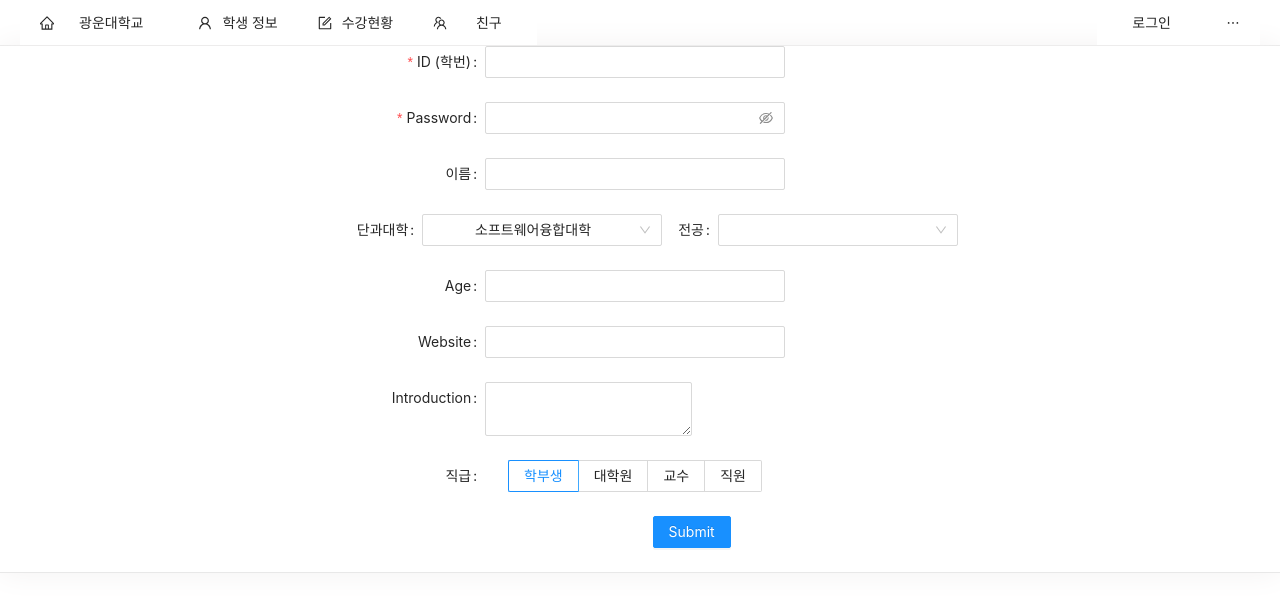
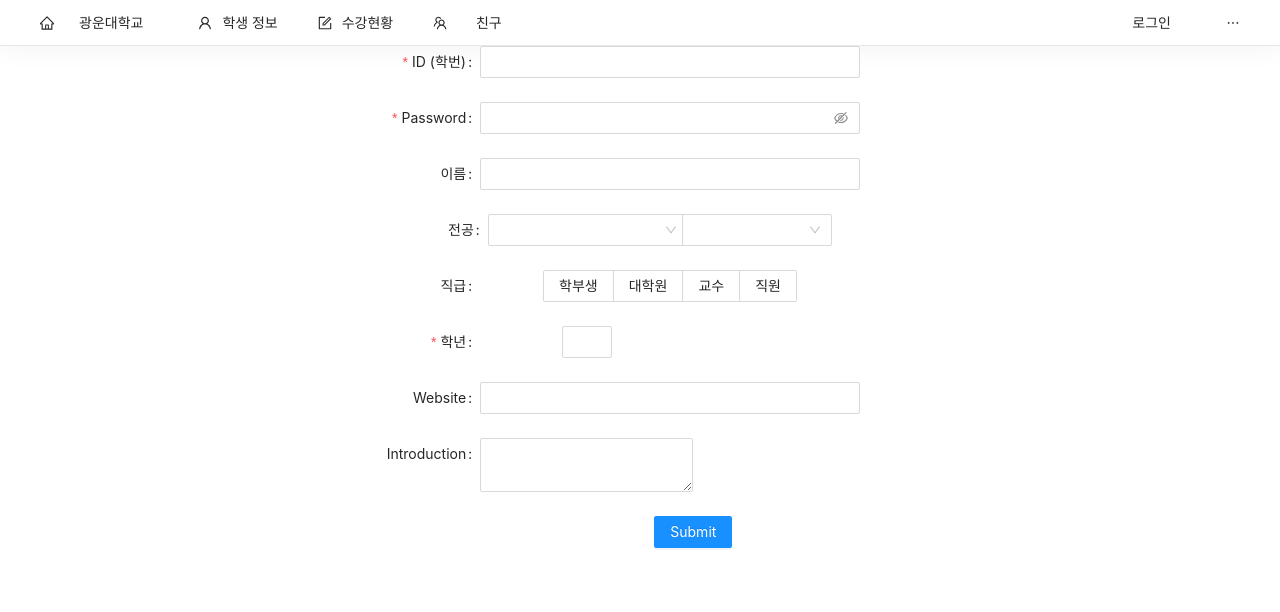
Before and after one commit to rnin9/db_application_2020_KW, a React app in the folder student_management/: page /register in a window 1280 px wide. Shown: the top 612 px of the page. Built offline with nearby package versions, Linux system fonts and the light colour scheme.

Commit message:
Register Page Data check

```diff
--- a/student_management/src/components/views/RegisterPage/RegisterPage.css
+++ b/student_management/src/components/views/RegisterPage/RegisterPage.css
@@ -1,19 +1,20 @@
 @import '~antd/dist/antd.css';
 
-.register{
-    padding: 0 20px;
-  border-bottom: solid 1px #e8e8e8;
-  overflow: auto;
-  box-shadow: 0 0 30px #f3f1f1;
-  background-color: white;
+
+.colleges{
+    width:'500px';
+    display: flex;
+    justify-content: center;
 }
+
 .college{
     width: '300px';
     display: inline-block;
+    margin-right:40px;
 }
-
 .major{
-    width: '300px';
+    width: '200px';
     display: inline-block;
-    margin-right:80px;
+    margin-left:5px;
+    margin-right:50px;
 }
--- a/student_management/src/components/views/RegisterPage/RegisterPage.js
+++ b/student_management/src/components/views/RegisterPage/RegisterPage.js
@@ -1,29 +1,32 @@
 import React,{Component} from 'react'
 import { Form, Input, InputNumber, Button, Radio, Select } from 'antd';
 import './RegisterPage.css'
-const { Option} = Select;
+const { Option } = Select;
 
 const layout = {
   labelCol: { span: 9 },
   wrapperCol: { span: 4 },
 };
 
-const collegeData = ['소프트웨어융합대학', '전자정보공과대학'];
+
+
+const collegeData = ['소프트웨어융합대학', '전자정보공과대학','자연대학'];
 const majorData = {
   소프트웨어융합대학: ['컴퓨터정보공학부', '소프트웨어학부', '정보융합학부'],
   전자정보공과대학: ['컴퓨터공학과', '전자공학과', '전자재료공학과'],
+  자연대학: ['수학과', '전자바이오물리학과'],
 };
 
 const validateMessages = {
   required: '${label}, 꼭 작성해 주세요!',
   types: {
     email: ' 유효한${label}이 아닙니다!',
-    number: '${label} 유효한 숫자가 아닙니다.!',
+    number: '학생이 아니면,"0"을 입력하세요!',
     password:' ${label}를 작성해 주세요!',
     ID:'유효한 ID가 아닙니다! 학번을 작성해주세요'
   },
   number: {
-    range: '${label} must be between ${min} and ${max}',
+    range: '${label}은 ${min}와 ${max} 사이여야 합니다'
   },
   ID:{
   }
@@ -43,12 +46,14 @@ class Register extends Component{
   state = {
     majors: majorData[collegeData[0]],
     major: majorData[collegeData[0]][0],
+    college: collegeData[0],
   };
 
   handleCollegeChange = value => {
     this.setState({
       majors: majorData[value],
       major: majorData[value][0],
+      college: collegeData[value],
     });
   };
 
@@ -63,29 +68,27 @@ class Register extends Component{
   render(){
     const { majors } = this.state;
   return (
-    <div className="register">
     <Form {...layout} name="nest-messages" onFinish={onFinish} validateMessages={validateMessages}>
 
       <Form.Item name={['user', 'ID']} label="ID (학번)" rules={[{ required: true }]}>
-        <Input style={{ width: 300 }}/>
+        <Input style={{ width: 380 }}/>
       </Form.Item>
 
       <Form.Item name={['user','password']} label="Password" rules={[{ required: true}]}>
-        <Input.Password style={{ width: 300 }} />
+        <Input.Password style={{ width: 380 }} />
       </Form.Item>
 
       <Form.Item name={['user', 'name']} label="이름">
-        <Input style={{ width: 300 }} />
+        <Input style={{ width: 380 }} />
       </Form.Item>
-      <nav>
-      <div>
+
+      <div className="colleges">
       <div className="college">
-      <Form.Item name={['user','college']}label="단과대학">
+      <Form.Item name={['user','college']}label="전공" labelCol={{ ...layout.labelCol}}>
       <Select
-          defaultValue={collegeData[0]}
-          style={{ width: 240 }}
+          style={{ width: 200 }}
           onChange={this.handleCollegeChange}
-          value={this.state.collegeData}
+          value={this.state.college}
         >
           {collegeData.map(college => (
             <Option key={college}>{college}</Option>
@@ -94,10 +97,11 @@ class Register extends Component{
       </Form.Item>
       </div>
       <div className="major">
-      <Form.Item name={['user','major']}label="전공">
+      <Form.Item name={['user','major']} wrapperCol={{ ...layout.wrapperCol}}>
         <Select
-          style={{ width: 240 }}
+          style={{ width: 150 }}
           onChange={this.onMajorChange}
+          value={this.state.majors}
         >
           {majors.map(major => (
             <Option key={major}>{major}</Option>
@@ -106,24 +110,26 @@ class Register extends Component{
       </Form.Item>
       </div>
       </div>
-      </nav>
-      <Form.Item name={['user', 'age']} label="Age" rules={[{ type: 'number', min: 0, max: 99 }]}>
-        <InputNumber style={{ width: 300 }}/>
+
+      <Form.Item name={['user','position']} label="직급">
+     <Radio.Group style={{ width: 380 }}>
+      <Radio.Button value="학부생">학부생</Radio.Button>
+      <Radio.Button value="대학원">대학원</Radio.Button>
+      <Radio.Button value="교수">교수</Radio.Button>
+      <Radio.Button value="직원">직원</Radio.Button>
+    </Radio.Group>
+
+      </Form.Item>
+      <Form.Item name={['user', 'Grade']} label="학년" rules={[{ required: true,type: 'number', min: 0, max: 5 }]}>
+        <InputNumber style={{ width: 50 }}/>
       </Form.Item>
       <Form.Item name={['user', 'website']} label="Website">
-        <Input style={{ width: 300 }} />
+        <Input style={{ width: 380 }} />
       </Form.Item>
       <Form.Item name={['user', 'introduction']} label="Introduction">
-        <Input.TextArea style={{ width: 300 }} />
+        <Input.TextArea style={{width: 380 }} />
       </Form.Item>
-      <Form.Item name={['user','position']} label="직급">
-     <Radio.Group defaultValue="a" style={{ width: 300 }}>
-      <Radio.Button value="a">학부생</Radio.Button>
-      <Radio.Button value="b">대학원</Radio.Button>
-      <Radio.Button value="c">교수</Radio.Button>
-      <Radio.Button value="d">직원</Radio.Button>
-    </Radio.Group>
-      </Form.Item>
+
 
       <Form.Item wrapperCol={{ ...layout.wrapperCol, offset: 11 }}>
         <Button type="primary" htmlType="submit">
@@ -131,7 +137,6 @@ class Register extends Component{
         </Button>
       </Form.Item>
     </Form>
-    </div>
   );}
 };
   export default Register;
--- a/student_management/src/index.js
+++ b/student_management/src/index.js
@@ -5,10 +5,8 @@ import App from './App';
 import reportWebVitals from './reportWebVitals';
 
 ReactDOM.render(
-  <React.StrictMode>
     <App />
-  </React.StrictMode>,
-  document.getElementById('root')
+  ,document.getElementById('root')
 );
 
 // If you want to start measuring performance in your app, pass a function
```
Also changed, not shown: student_management/src/components/views/LandingPage/LandingPage.js (line endings or trailing spaces), 2 other files (tests, documents, lock files or other folders).
